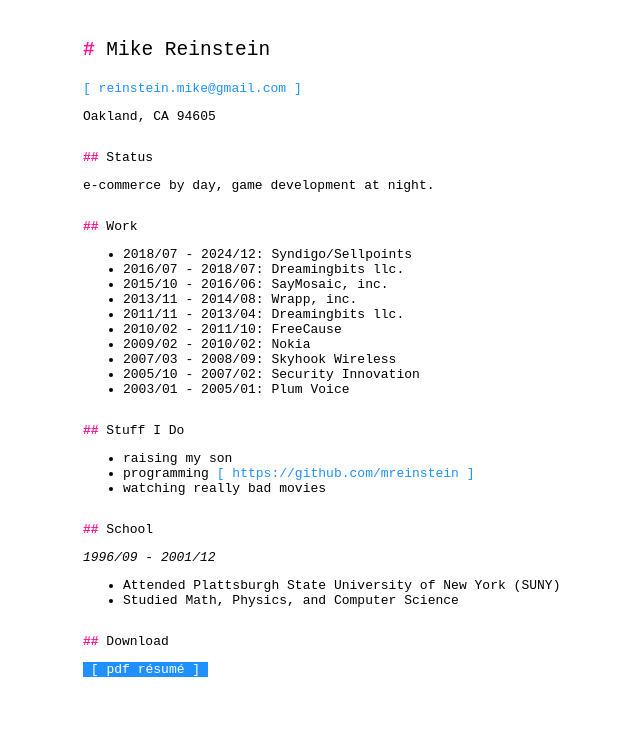
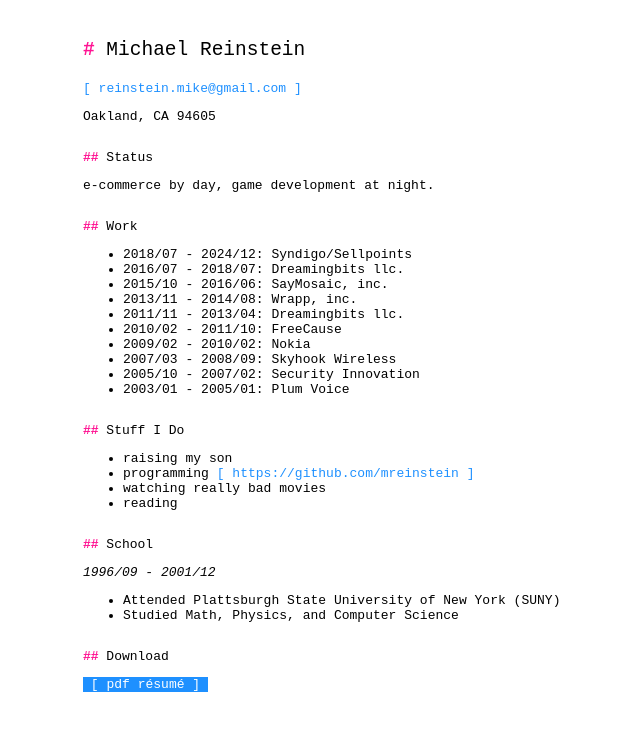
Before and after one commit to mreinstein/reinstein.me, a website: page index.html in a window 1280 px wide. Shown: the whole page, without its empty margins (248-888 px from the left). Drawn offline with Linux system fonts and the light colour scheme.

Commit message:
more minor site tweakss

```diff
--- a/index.html
+++ b/index.html
@@ -4,10 +4,10 @@
   <meta http-equiv="X-UA-Compatible" content="IE=edge" />
   <meta name="viewport" content="width=device-width,initial-scale=1">
   <meta http-equiv="Content-type" content="text/html; charset=utf-8"/>
-  <meta name="description" content="Mike Reinstein">
-  <meta name="author" content="Mike Reinstein">
+  <meta name="description" content="Michael Reinstein">
+  <meta name="author" content="Michael Reinstein">
 
-  <title>Mike Reinstein</title>
+  <title>Michael Reinstein</title>
 
   <link rel="apple-touch-icon" sizes="57x57" href="/apple-icon-57x57.png">
   <link rel="apple-touch-icon" sizes="60x60" href="/apple-icon-60x60.png">
@@ -89,7 +89,7 @@
 </head>
 <body>
 
-  <h1 id="mike_reinstein">Mike Reinstein</h1>
+  <h1 id="michael_reinstein">Michael Reinstein</h1>
 
   <p> <a href="mailto:reinstein.mike@gmail.com"> [ reinstein.mike@gmail.com ] </a> </p>
 
@@ -117,6 +117,7 @@
     <li>raising my son </li>
     <li>programming <a href="https://github.com/mreinstein">[ https://github.com/mreinstein ]</a> </li>
     <li>watching really bad movies </li>
+    <li>reading </li>
   </ul>
 
   <h2 id="school">School</h2>
```
